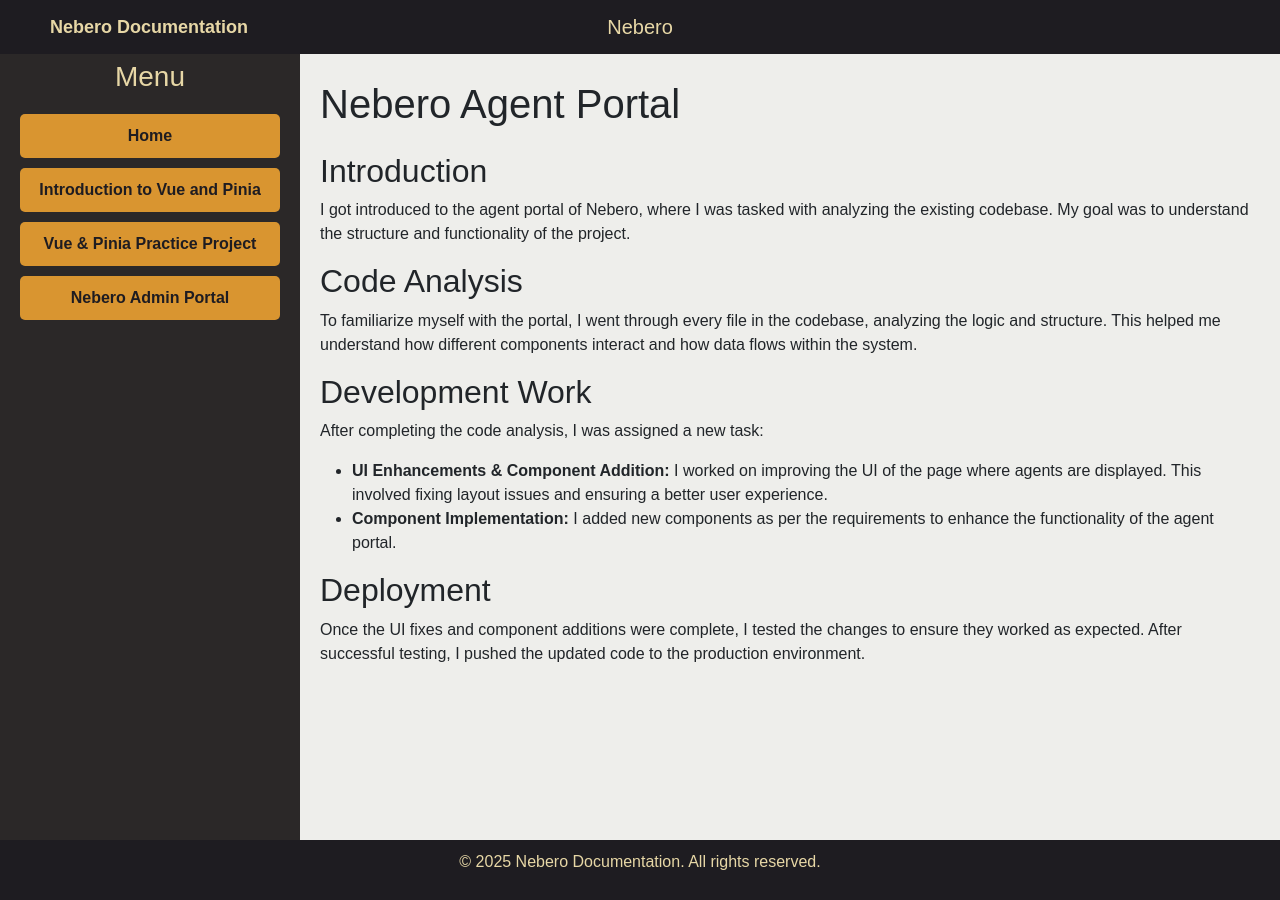
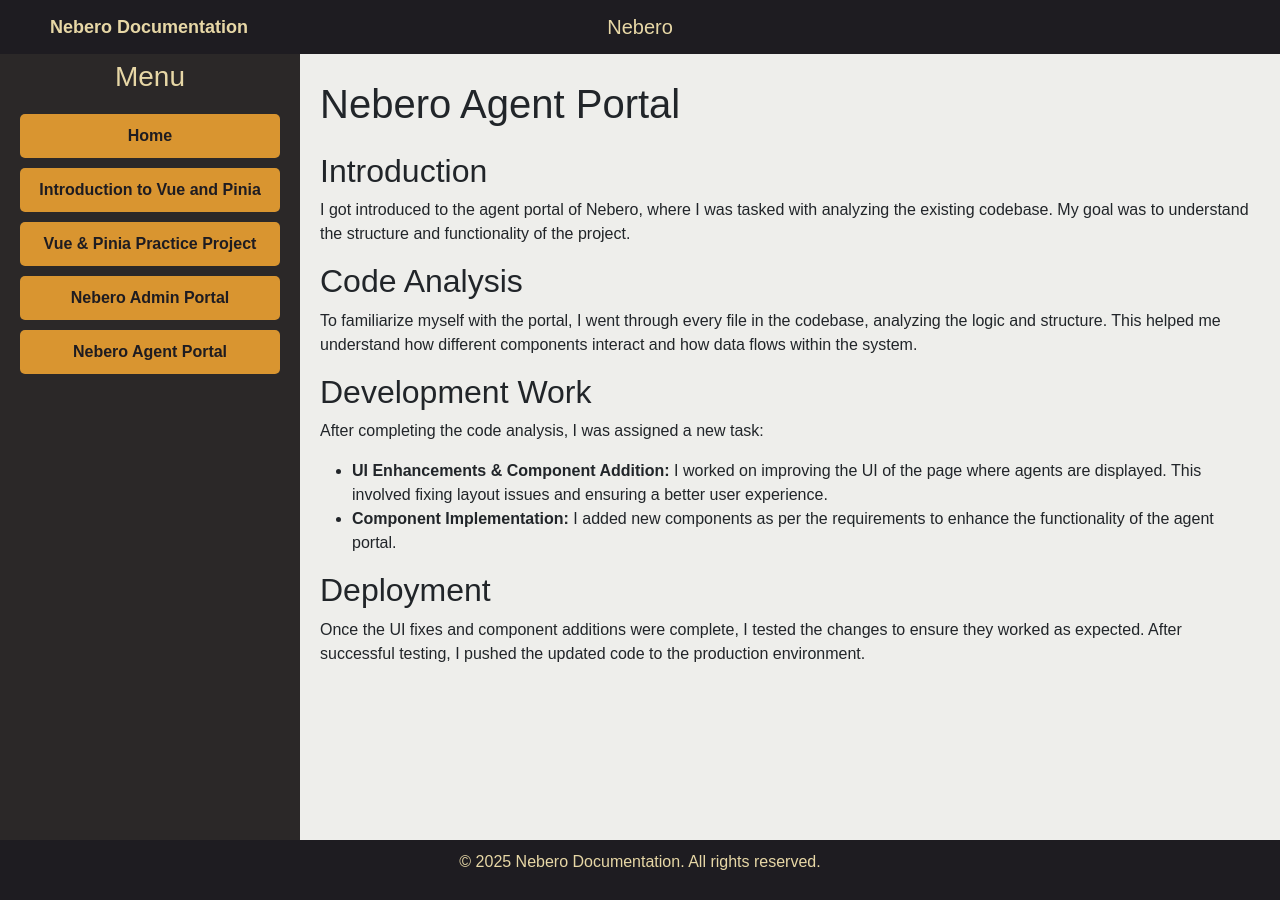
Before and after one commit to Inder-singh001/nebero, a Jekyll site: the page built from _posts/2025-01-22-nebero-agent-portal.md, in a window 1280 px wide. Built offline with Jekyll 4.4.1, drawn with Linux system fonts in a browser that asks for light colours.

Commit message:
update:navigation_link

```diff
--- a/_config.yml
+++ b/_config.yml
@@ -20,3 +20,5 @@ navigation:
     url: "/2025/01/02/project-vue-pinia"
   - title: "Nebero Admin Portal"
     url: "/2025/01/08/nebero-admin-portal"
+  - title: "Nebero Agent Portal"
+    url: "/2025/01/22/nebero-agent-portal"
```
